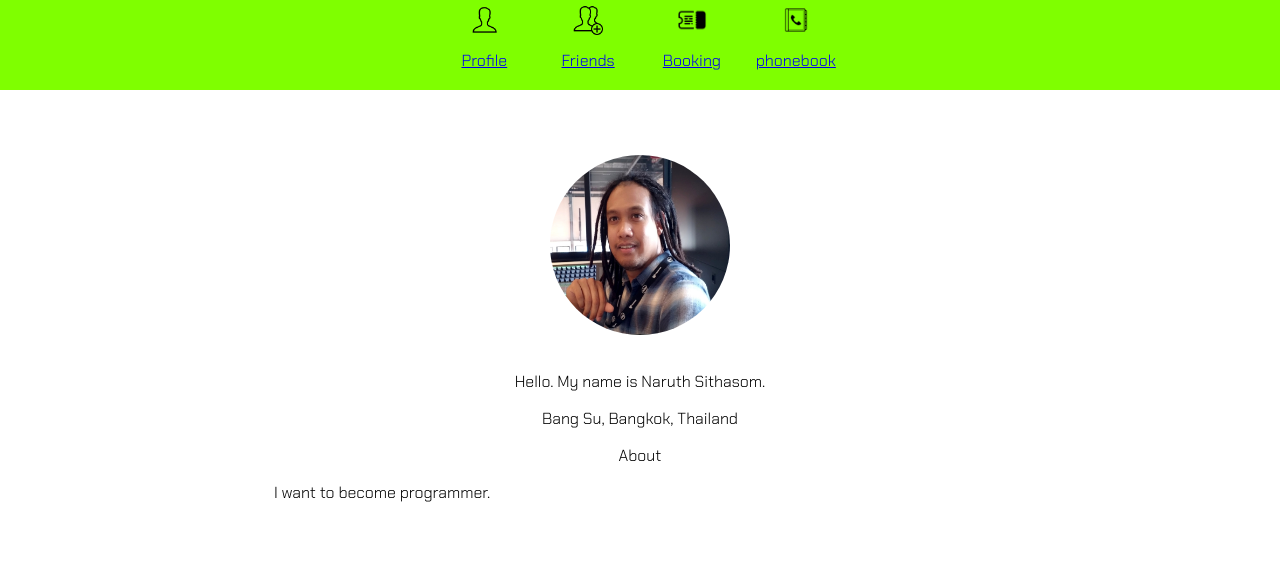
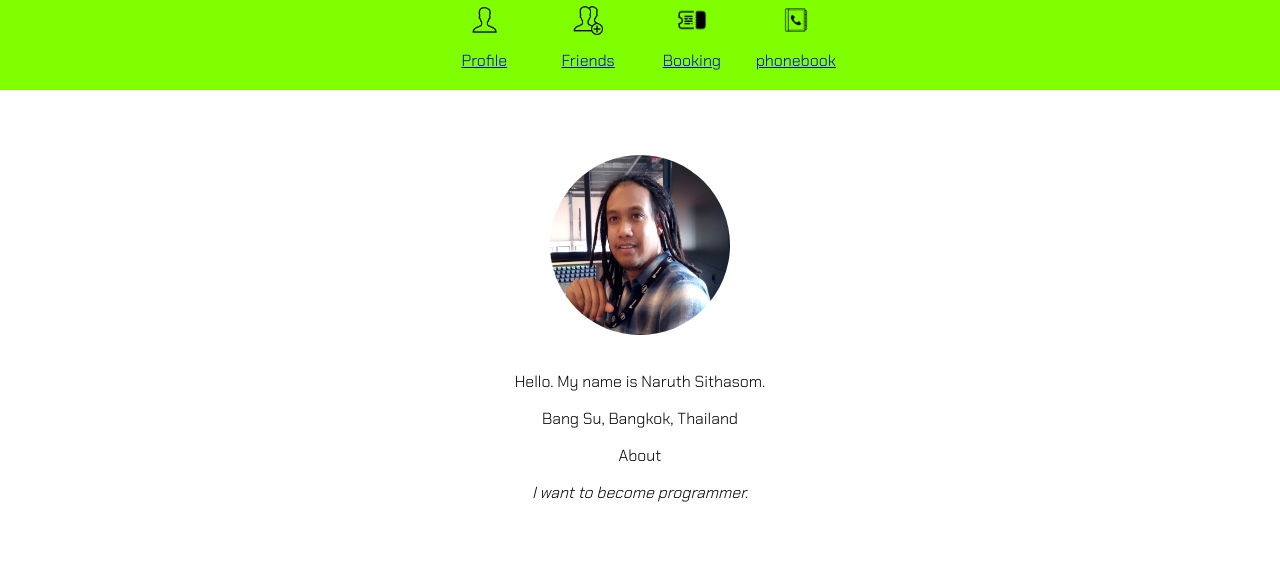
Before and after one commit to naruthsithasom/homework-01-html, a plain HTML site: page index.html in a window 1280 px wide. Drawn offline with Linux system fonts and the light colour scheme.

Commit message:
Homework html-01

```diff
--- a/index.html
+++ b/index.html
@@ -34,7 +34,8 @@
                 <p>Hello. My name is Naruth Sithasom.</p>
                 <p>Bang Su, Bangkok, Thailand</p>
                 <p>About</p>
-                <div class='text-about'>I want to become programmer.
+                <i>I want to become programmer.</i>
+                <div class='text-about'>
                     <!-- I have worked at 101 Technology, as System Integrator. This role required Installation and
                     commissioning of Broadcast Television and Radio FM Station.
                 <ul>Project/Event:
```
